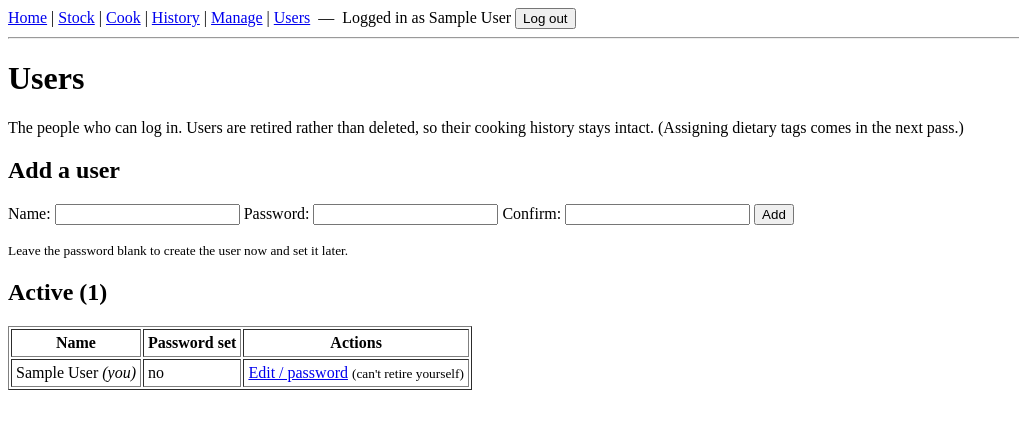
After one commit to amiablealex/my-kitchen, a Flask app: page /users/ in a window 1280 px wide. The commit adds this page. Shown: the top 429 px of the page, without its empty margins (0-1019 px from the left). Run offline with Flask 3, Linux system fonts and the light colour scheme; the visitor is signed in with stand-in values (Sample User, id 1); data comes from the database, SQL or seed files in the repository.

Commit message:
auth pass: 'My Kitchen' user management (list/add/edit/retire + set password)

```diff
--- a/my_kitchen/__init__.py
+++ b/my_kitchen/__init__.py
@@ -59,4 +59,7 @@ def create_app(config_class=Config):
     from .manage.routes import manage_bp
     app.register_blueprint(manage_bp)
 
+    from .users.routes import users_bp
+    app.register_blueprint(users_bp)
+
     return app
--- a/my_kitchen/templates/base.html
+++ b/my_kitchen/templates/base.html
@@ -13,7 +13,8 @@
       <a href="{{ url_for('stock.index') }}">Stock</a> |
       <a href="{{ url_for('wizard.start') }}">Cook</a> |
       <a href="{{ url_for('history.index') }}">History</a> |
-      <a href="{{ url_for('manage.index') }}">Manage</a>
+      <a href="{{ url_for('manage.index') }}">Manage</a> |
+      <a href="{{ url_for('users.index') }}">Users</a>
       &nbsp;—&nbsp; Logged in as {{ current_user.name }}
       <form method="post" action="{{ url_for('auth.logout') }}" style="display:inline">
         <input type="hidden" name="csrf_token" value="{{ csrf_token() }}">
--- /dev/null
+++ b/my_kitchen/templates/users/index.html
@@ -0,0 +1,70 @@
+{% extends "base.html" %}
+{% block title %}Users — My Kitchen{% endblock %}
+{% block content %}
+  <h1>Users</h1>
+  <p>The people who can log in. Users are retired rather than deleted, so their
+     cooking history stays intact. (Assigning dietary tags comes in the next pass.)</p>
+
+  <h2>Add a user</h2>
+  <form method="post" action="{{ url_for('users.add') }}">
+    <input type="hidden" name="csrf_token" value="{{ csrf_token() }}">
+    <label>Name: <input type="text" name="name" required></label>
+    <label>Password: <input type="password" name="password"></label>
+    <label>Confirm: <input type="password" name="password_confirm"></label>
+    <button type="submit">Add</button>
+  </form>
+  <p><small>Leave the password blank to create the user now and set it later.</small></p>
+
+  <h2>Active ({{ active|length }})</h2>
+  {% if active %}
+    <table border="1" cellpadding="4">
+      <thead><tr><th>Name</th><th>Password set</th><th>Actions</th></tr></thead>
+      <tbody>
+      {% for u in active %}
+        <tr>
+          <td>{{ u.name }}{% if u.id == current_user.id %} <em>(you)</em>{% endif %}</td>
+          <td>{{ "yes" if u.password_hash else "no" }}</td>
+          <td>
+            <a href="{{ url_for('users.edit', user_id=u.id) }}">Edit / password</a>
+            {% if u.id != current_user.id %}
+              <form method="post" action="{{ url_for('users.retire', user_id=u.id) }}" style="display:inline"
+                    onsubmit="return confirm('Retire \u201c{{ u.name }}\u201d? They won\u2019t be able to log in until reactivated.');">
+                <input type="hidden" name="csrf_token" value="{{ csrf_token() }}">
+                <button type="submit">Retire</button>
+              </form>
+            {% else %}
+              <span><small>(can't retire yourself)</small></span>
+            {% endif %}
+          </td>
+        </tr>
+      {% endfor %}
+      </tbody>
+    </table>
+  {% else %}
+    <p><em>No active users.</em></p>
+  {% endif %}
+
+  {% if retired %}
+    <details>
+      <summary>Retired ({{ retired|length }})</summary>
+      <table border="1" cellpadding="4">
+        <thead><tr><th>Name</th><th>Password set</th><th>Actions</th></tr></thead>
+        <tbody>
+        {% for u in retired %}
+          <tr>
+            <td>{{ u.name }}</td>
+            <td>{{ "yes" if u.password_hash else "no" }}</td>
+            <td>
+              <a href="{{ url_for('users.edit', user_id=u.id) }}">Edit / password</a>
+              <form method="post" action="{{ url_for('users.activate', user_id=u.id) }}" style="display:inline">
+                <input type="hidden" name="csrf_token" value="{{ csrf_token() }}">
+                <button type="submit">Reactivate</button>
+              </form>
+            </td>
+          </tr>
+        {% endfor %}
+        </tbody>
+      </table>
+    </details>
+  {% endif %}
+{% endblock %}
--- /dev/null
+++ b/my_kitchen/users/routes.py
@@ -0,0 +1,155 @@
+"""My Kitchen — household user management (Phase 2, auth pass).
+
+In-app CRUD for the people who can log in: list, add, edit (incl. rename),
+retire/reactivate, and set passwords. There is no public/self-registration —
+users are only ever created here or via the create-user CLI.
+
+Users are retired (is_active=False), never hard-deleted: generations carry a
+created_by_user_id FK, so deleting a user would sever history attribution.
+Retiring blocks login (and force-logs-out a mid-session user, per the auth
+gate) while keeping every history link intact and reactivatable.
+
+Assigning dietary tags to users comes in the next pass.
+"""
+from flask import (
+    Blueprint, render_template, request, redirect, url_for, flash, abort,
+)
+from flask_login import current_user
+from sqlalchemy.exc import IntegrityError
+
+from ..extensions import db
+from ..models import User
+
+users_bp = Blueprint("users", __name__, url_prefix="/users")
+
+
+def _name_taken(name, exclude_id=None):
+    """Case-insensitive duplicate check — matches the login route's
+    case-insensitive name lookup, so 'home cook' and 'Home Cook' can't coexist."""
+    q = User.query.filter(db.func.lower(User.name) == name.lower())
+    if exclude_id is not None:
+        q = q.filter(User.id != exclude_id)
+    return q.first() is not None
+
+
+def _passwords_ok(password, confirm):
+    """Validate a password/confirm pair. Returns (ok, error_message)."""
+    if not password:
+        return False, "Password cannot be empty."
+    if password != confirm:
+        return False, "Passwords don't match."
+    return True, None
+
+
+@users_bp.route("/")
+def index():
+    all_users = User.query.order_by(User.name).all()
+    active = [u for u in all_users if u.is_active]
+    retired = [u for u in all_users if not u.is_active]
+    return render_template("users/index.html", active=active, retired=retired)
+
+
+@users_bp.route("/add", methods=["POST"])
+def add():
+    name = (request.form.get("name") or "").strip()
+    password = request.form.get("password") or ""
+    confirm = request.form.get("password_confirm") or ""
+    if not name:
+        flash("Name is required.", "error")
+        return redirect(url_for("users.index"))
+    if _name_taken(name):
+        flash(f'"{name}" already exists.', "error")
+        return redirect(url_for("users.index"))
+
+    user = User(name=name, is_active=True)
+    # Password optional at creation: blank means "create now, set it later"
+    # (same as the create-user CLI). If either field is filled, validate the pair.
+    if password or confirm:
+        ok, err = _passwords_ok(password, confirm)
+        if not ok:
+            flash(err, "error")
+            return redirect(url_for("users.index"))
+        user.set_password(password)
+
+    db.session.add(user)
+    try:
+        db.session.commit()
+    except IntegrityError:
+        db.session.rollback()
+        flash(f'"{name}" already exists.', "error")
+        return redirect(url_for("users.index"))
+
+    if user.password_hash:
+        flash(f'Added "{name}" — they can log in now.', "success")
+    else:
+        flash(f'Added "{name}". Set a password before they can log in.', "success")
+    return redirect(url_for("users.index"))
+
+
+@users_bp.route("/<int:user_id>/edit", methods=["GET", "POST"])
+def edit(user_id):
+    user = db.session.get(User, user_id)
+    if user is None:
+        abort(404)
+    if request.method == "POST":
+        name = (request.form.get("name") or "").strip()
+        if not name:
+            flash("Name is required.", "error")
+            return redirect(url_for("users.edit", user_id=user.id))
+        if _name_taken(name, exclude_id=user.id):
+            flash(f'"{name}" already exists.', "error")
+            return redirect(url_for("users.edit", user_id=user.id))
+        user.name = name
+        try:
+            db.session.commit()
+        except IntegrityError:
+            db.session.rollback()
+            flash(f'"{name}" already exists.', "error")
+            return redirect(url_for("users.edit", user_id=user.id))
+        flash(f'Saved "{user.name}".', "success")
+        return redirect(url_for("users.index"))
+    return render_template("users/edit.html", user=user)
+
+
+@users_bp.route("/<int:user_id>/password", methods=["POST"])
+def set_password(user_id):
+    user = db.session.get(User, user_id)
+    if user is None:
+        abort(404)
+    password = request.form.get("password") or ""
+    confirm = request.form.get("password_confirm") or ""
+    ok, err = _passwords_ok(password, confirm)
+    if not ok:
+        flash(err, "error")
+        return redirect(url_for("users.edit", user_id=user.id))
+    user.set_password(password)
+    db.session.commit()
+    flash(f'Password updated for "{user.name}".', "success")
+    return redirect(url_for("users.edit", user_id=user.id))
+
+
+@users_bp.route("/<int:user_id>/retire", methods=["POST"])
+def retire(user_id):
+    user = db.session.get(User, user_id)
+    if user is None:
+        abort(404)
+    if user.id == current_user.id:
+        flash("You can't retire your own account while you're logged in. "
+              "Ask the other household member to do it, or use the CLI.", "error")
+        return redirect(url_for("users.index"))
+    user.is_active = False
+    db.session.commit()
+    flash(f'Retired "{user.name}" — they can no longer log in, but their history '
+          'is kept and they can be reactivated any time.', "success")
+    return redirect(url_for("users.index"))
+
+
+@users_bp.route("/<int:user_id>/activate", methods=["POST"])
+def activate(user_id):
+    user = db.session.get(User, user_id)
+    if user is None:
+        abort(404)
+    user.is_active = True
+    db.session.commit()
+    flash(f'Reactivated "{user.name}".', "success")
+    return redirect(url_for("users.index"))
```
Also changed, not shown: my_kitchen/templates/users/edit.html (added, +26 -0 lines), my_kitchen/users/__init__.py (added).
